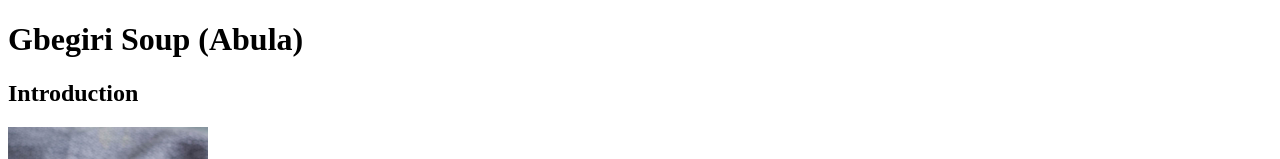
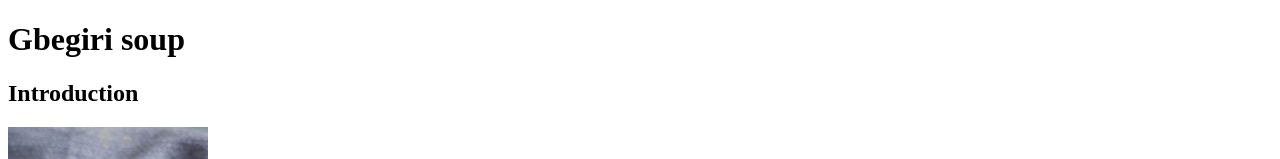
Before and after one commit to Toba323/stutern_task_two, a plain HTML site: page index.html in a window 1280 px wide. Shown: the top 159 px of the page. Drawn offline with Linux system fonts and the light colour scheme.

Commit message:
Index.html

```diff
--- a/index.html
+++ b/index.html
@@ -3,12 +3,12 @@
 <head>
     <meta charset="UTF-8">
     <meta name="viewport" content="width=device-width, initial-scale=1.0">
-    <title>Gbegiri Soup (Abula)</title>
+    <title>Fast Food Restaurant </title>
 </head>
 <body>
 <!--header starts-->
     <header>
-        <h1>Gbegiri Soup (Abula)</h1>
+        <h1>Gbegiri soup</h1>
     </header>
 
 <!--Main starts-->
```
